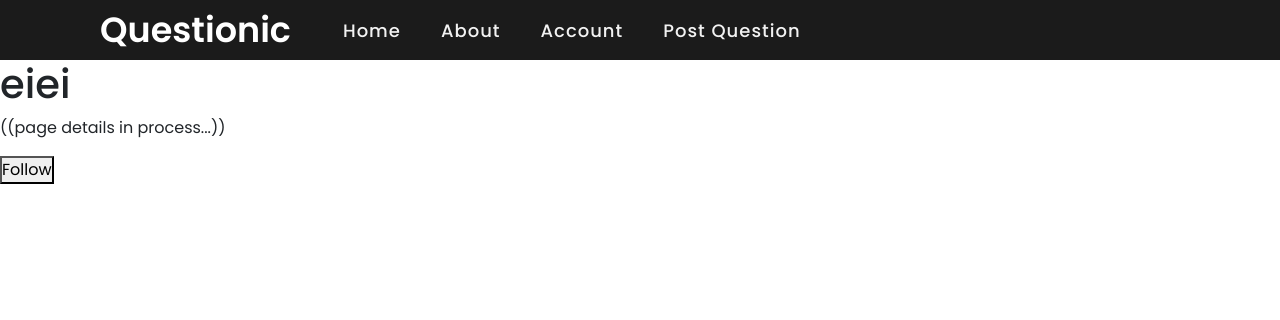
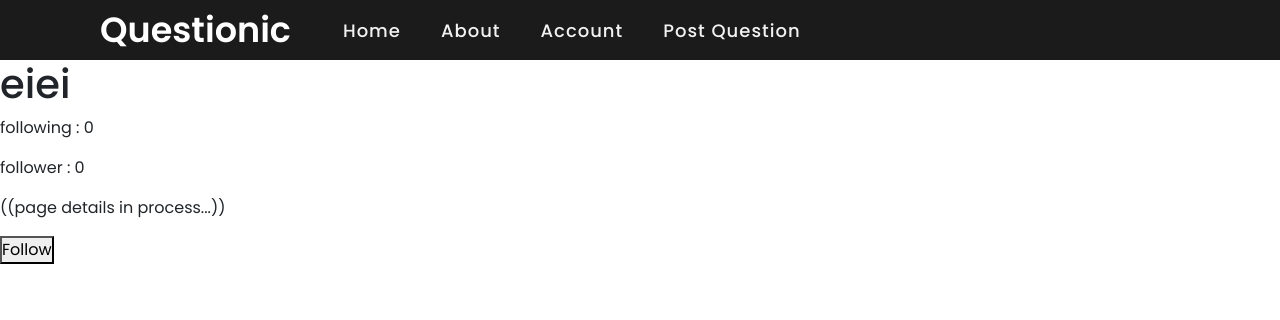
Before and after one commit to 6310682817/questionic, a Django app: a page that uses users/templates/users/userprofile.html in a window 1280 px wide. Shown: the top 320 px of the page. Run offline with Django 4.2, Linux system fonts and the light colour scheme; data comes from the database, SQL or seed files in the repository.

Commit message:
edit follow
- follow: add follower + following
- signup: check username and password

```diff
--- a/users/templates/users/userprofile.html
+++ b/users/templates/users/userprofile.html
@@ -2,6 +2,9 @@
 {% block body %}
 
 <h1>{{ username }}</h1>
+
+<p>following : {{ following }}</p>
+<p>follower : {{ follower }}</p>
 <p>((page details in process...))</p>
 
 <a href="{% url 'users:follow' userf=username %}"><button class="button">Follow</button></a>
--- a/users/views.py
+++ b/users/views.py
@@ -40,17 +40,33 @@
 
 def signup(request):
     if request.method == "POST":
+        formu = User(request.POST)
+
         username = request.POST["username"]
+        if username == '' :
+            umessage = 'please enter username.'
+        else :
+            account = User.objects.filter(username=username).count()
+            if account != 0 :
+                umessage = 'this username is already taken.'
+
+
         password = request.POST["password"]
-        # cpassword = request.POST["password confirmation"]
+        if password == '' :
+            pmessage = 'please enter password.'
+
+        cpassword = request.POST["password confirmation"]
+        if password != cpassword :
+            pmessage = 'confirm password is not same as password.'
+
+        if umessage != '' or pmessage != '':
+            return render(request, 'users/signup.html', {
+                'usermessage': umessage,
+                'passwordmessage': pmessage
+            })
+
         email = request.POST["email"]
 
-        # if password != cpassword :
-        #     form = NameForm(request.POST)
-        #     return render({
-        #         'message': 'Password incorrect.'
-        #     })
-        # else :
         user = User.objects.create_user(username, email, password)
         user.first_name = request.POST["firstname"]
         user.last_name = request.POST["lastname"]
@@ -66,9 +82,16 @@
 def userprofile(request, username):
     account = User.objects.filter(username=username).count()
     if account == 0 :
-        return HttpResponse('User Not Found.', status = 400)
+            return HttpResponse('User Not Found.', status = 400)
+
+    user = User.objects.get(username=username)
+    following = Account.objects.filter(follower=user.id).count()
+    follower = Account.objects.filter(following=user.id).count()
+
     return render(request, 'users/userprofile.html', {
-        "username" : username
+        "username" : username,
+        "following" : following,
+        "follower" : follower
     })
 
 
@@ -81,6 +104,4 @@
 
     username = Account.objects.get(user=request.user.id)
     username.following.add(userfollow)
-    return render(request, 'users/userprofile.html', {
-        "username" : userf
-    })
+    return HttpResponseRedirect(reverse('users:userprofile', args=(userf,)))
```
Also changed, not shown: users/templates/users/signup.html (+19 -7 lines).
